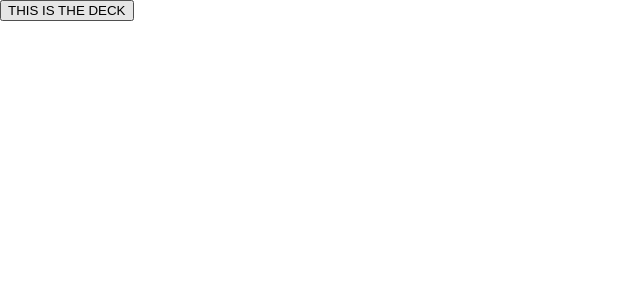
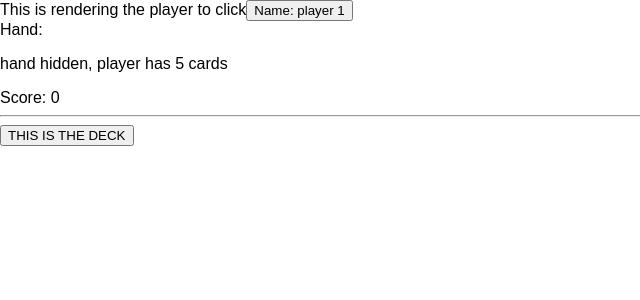
Before and after one commit to card-game-generator/suits-capstone-fsa, a React (Create React App) app: page / in a window 1280 px wide. Shown: the top 300 px of the page, without its empty margins (0-640 px from the left). Built offline with nearby package versions, Linux system fonts and the light colour scheme.

Commit message:
player instance rendering

```diff
--- a/src/components/Board/Board.js
+++ b/src/components/Board/Board.js
@@ -1,6 +1,7 @@
 import React, { Component } from 'react';
 import Player from '../../utils/Player';
 import Deck from '../../utils/Deck';
+import PlayerComp from './Player';
 import { validator } from '../../utils/Game/CurrentGame';
 
 import BoardContext from './BoardContext';
@@ -36,27 +37,26 @@ export default class Board extends Component {
     console.log(target);
     // console.log(event.target.name);
     // console.log('turn', this.state.turn[0]);
-    validator(event, this.state.turn[0], target, this.state.players[this.state.currentPlayerIdx]);
+    // validator(event, this.state.turn[0], target, this.state.players[this.state.currentPlayerIdx]);
     // invokes validator with the clicked component
     // console.log(target);
     // validator(target);
   }
 
   render() {
-    // console.log(validator);
     return (
       //Use BoardContext Provider to pass state to children
       <BoardContext.Provider value={{ state: this.state }}>
         {/* Create game board */}
         <div className="game-board">
-          {/* Create player container */}
           <div className="player-container">
             {/* Map all players */}
             {this.state.players.map(player => {
+              console.log(player);
               return (
                 //Player component
                 <div onClick={event => this.handleClick(player, event)} key={player.name}>
-                  {/* <Player player={player} /> */}
+                  <PlayerComp player={player} />
                 </div>
               );
             })}
--- a/src/components/Board/Player.js
+++ b/src/components/Board/Player.js
@@ -5,32 +5,35 @@ export default class Player extends Component {
   constructor(props) {
     super(props);
     this.state = { player: '' };
-    this.handleClick = this.handleClick.bind(this);
+    // this.handleClick = this.handleClick.bind(this);
   }
 
   //Handles player click
-  handleClick(event) {
-    console.log(event.target.name);
-  }
+  // handleClick(event) {
+  //   console.log(event.target.name);
+  // }
 
   render() {
     let player = this.props.player;
-
+    console.log(player);
     return (
-      <div className={`player-${player.name}`} onClick={event => this.handleClick(event)}>
+      <div className={`player-${player.name}`}>
         This is rendering the player to click
         <button type="button" name="player" className="player-name">
           Name: {player.name}
         </button>
         <div className="player-hand" name="hand">
           Hand:{' '}
-          {player.isCurrentPlayer &&
+          {player.isCurrentPlayer ? (
             player.hand.map(card => {
               return (
                 //Card component
                 <Card key={`${card.suit}${card.value}`} player={player} card={card} />
               );
-            })}
+            })
+          ) : (
+            <p>hand hidden, player has {player.hand.length} cards</p>
+          )}
         </div>
         <div className="player-score">Score: {player.score}</div>
         <hr />
```
